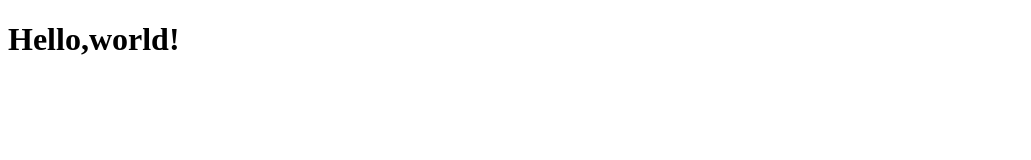
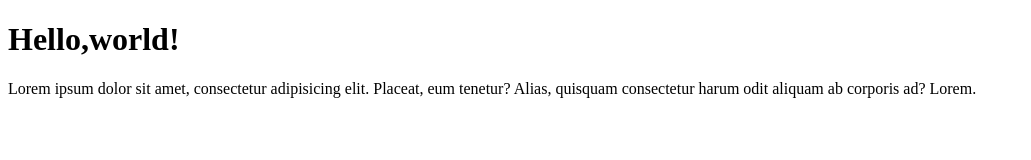
Before and after one commit to Racionalistas/hello, a plain HTML site: page hello.html in a window 1280 px wide. Shown: the whole page, without its empty margins (0-1031 px from the left). Drawn offline with Linux system fonts and the light colour scheme.

Commit message:
Added some text

```diff
--- a/hello.html
+++ b/hello.html
@@ -8,5 +8,6 @@
 </head>
 <body>
     <h1>Hello,world!</h1>
+    <div>Lorem ipsum dolor sit amet, consectetur adipisicing elit. Placeat, eum tenetur? Alias, quisquam consectetur harum odit aliquam ab corporis ad? Lorem.</div>
 </body>
 </html>
```
